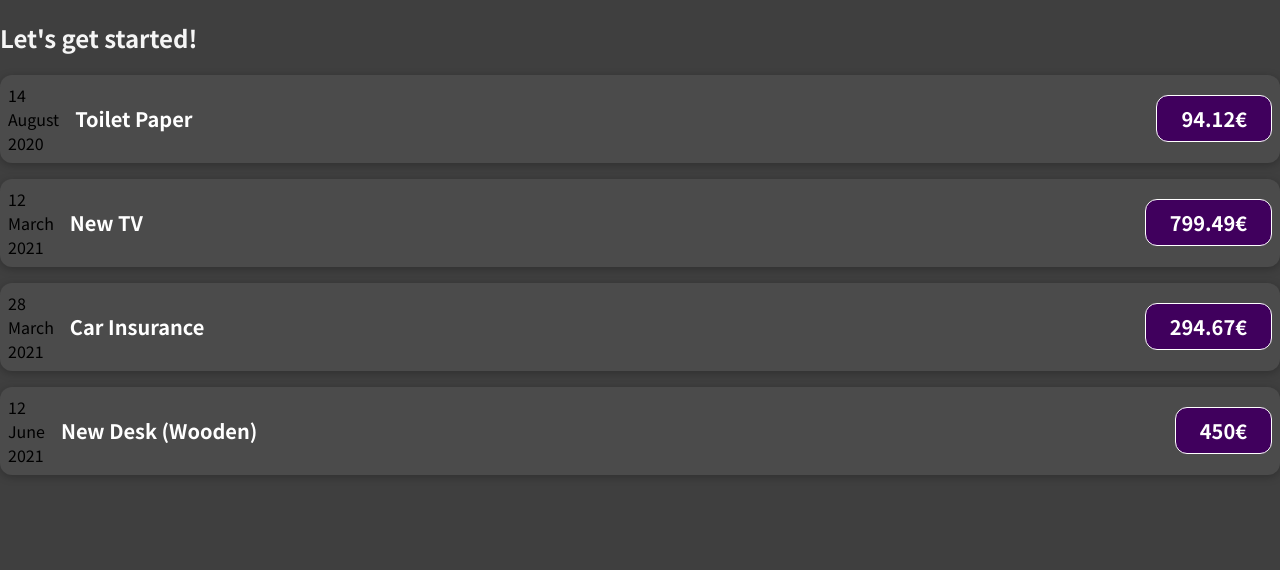
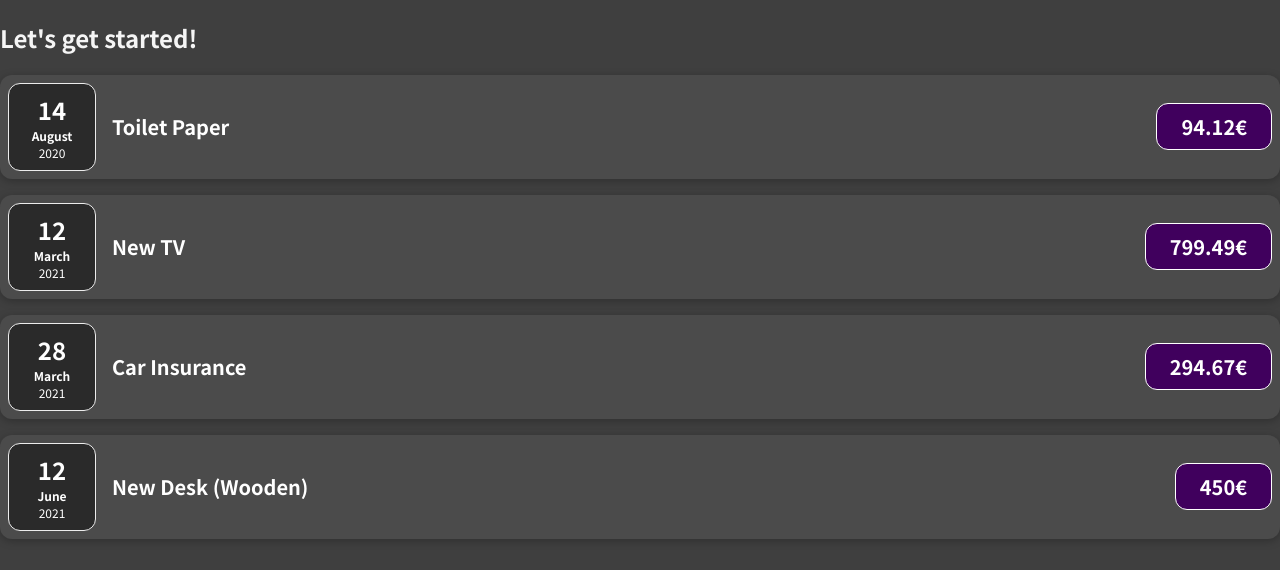
Before and after one commit to CarlosPerruca/ReactFinanceApp, a JavaScript app: page / in a window 1280 px wide. Shown: the top 570 px of the page. Built offline with nearby package versions, Linux system fonts and the light colour scheme.

Commit message:
new date component with css

```diff
--- a/src/App.js
+++ b/src/App.js
@@ -29,22 +29,22 @@
         title={expenses[0].title}
         amount={expenses[0].amount}
         date={expenses[0].date}
-      ></ExpenseItems>
+      />
       <ExpenseItems
         title={expenses[1].title}
         amount={expenses[1].amount}
         date={expenses[1].date}
-      ></ExpenseItems>
+      />
       <ExpenseItems
         title={expenses[2].title}
         amount={expenses[2].amount}
         date={expenses[2].date}
-      ></ExpenseItems>
+      />
       <ExpenseItems
         title={expenses[3].title}
         amount={expenses[3].amount}
         date={expenses[3].date}
-      ></ExpenseItems>
+      />
     </div>
   );
 }
--- /dev/null
+++ b/src/components/ExpenseDate.css
@@ -0,0 +1,26 @@
+.expense-date {
+  display: flex;
+  flex-direction: column;
+  width: 5.5rem;
+  height: 5.5rem;
+  border: 1px solid #ececec;
+  background-color: #2a2a2a;
+  color: white;
+  border-radius: 12px;
+  align-items: center;
+  justify-content: center;
+}
+
+.expense-date__month {
+  font-size: 0.75rem;
+  font-weight: bold;
+}
+
+.expense-date__year {
+  font-size: 0.75rem;
+}
+
+.expense-date__day {
+  font-size: 1.5rem;
+  font-weight: bold;
+}
--- /dev/null
+++ b/src/components/ExpenseDate.js
@@ -0,0 +1,17 @@
+import "./ExpenseDate.css";
+
+function ExpenseDate(props) {
+  let day = props.date.toLocaleString("en-UE", { day: "2-digit" });
+  let month = props.date.toLocaleString("en-UE", { month: "long" });
+  let year = props.date.getFullYear();
+
+  return (
+    <div className="expense-date">
+      <div className="expense-date__day">{day}</div>
+      <div className="expense-date__month">{month}</div>
+      <div className="expense-date__year">{year}</div>
+    </div>
+  );
+}
+
+export default ExpenseDate;
--- a/src/components/ExpenseItems.js
+++ b/src/components/ExpenseItems.js
@@ -1,18 +1,10 @@
 import "./ExpenseItems.css";
+import ExpenseDate from "./ExpenseDate";
 
 function ExpenseItems(props) {
-  let day = props.date.toLocaleString("en-UE", { day: "2-digit" });
-  let month = props.date.toLocaleString("en-UE", { month: "long" });
-  let year = props.date.getFullYear();
-
   return (
     <div className="expense-item">
-      <div>
-        <div>{day}</div>
-        <div>{month}</div>
-        <div>{year}</div>
-      </div>
-
+      <ExpenseDate date={props.date} />
       <div className="expense-item__description">
         <h2>{props.title}</h2>
       </div>
```
Also changed, not shown: 1 other file (tests, documents, lock files or other folders).
